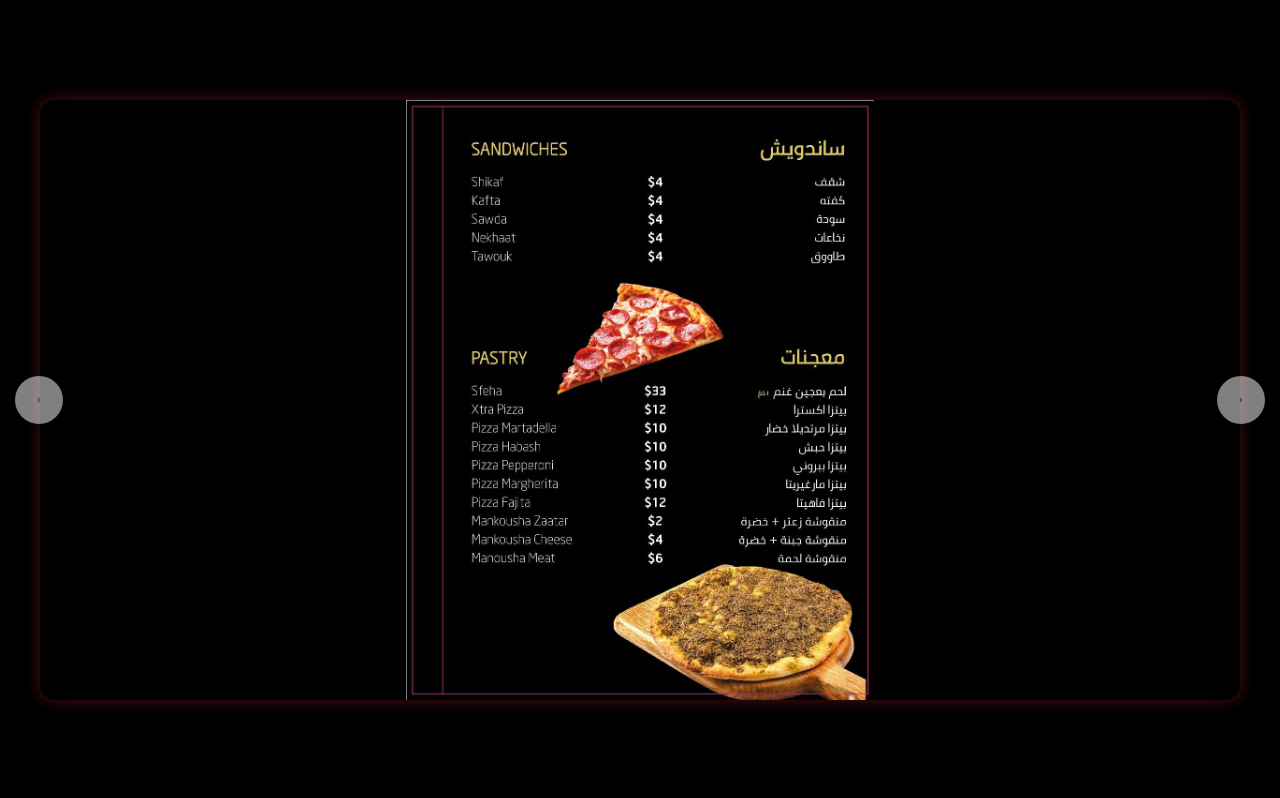
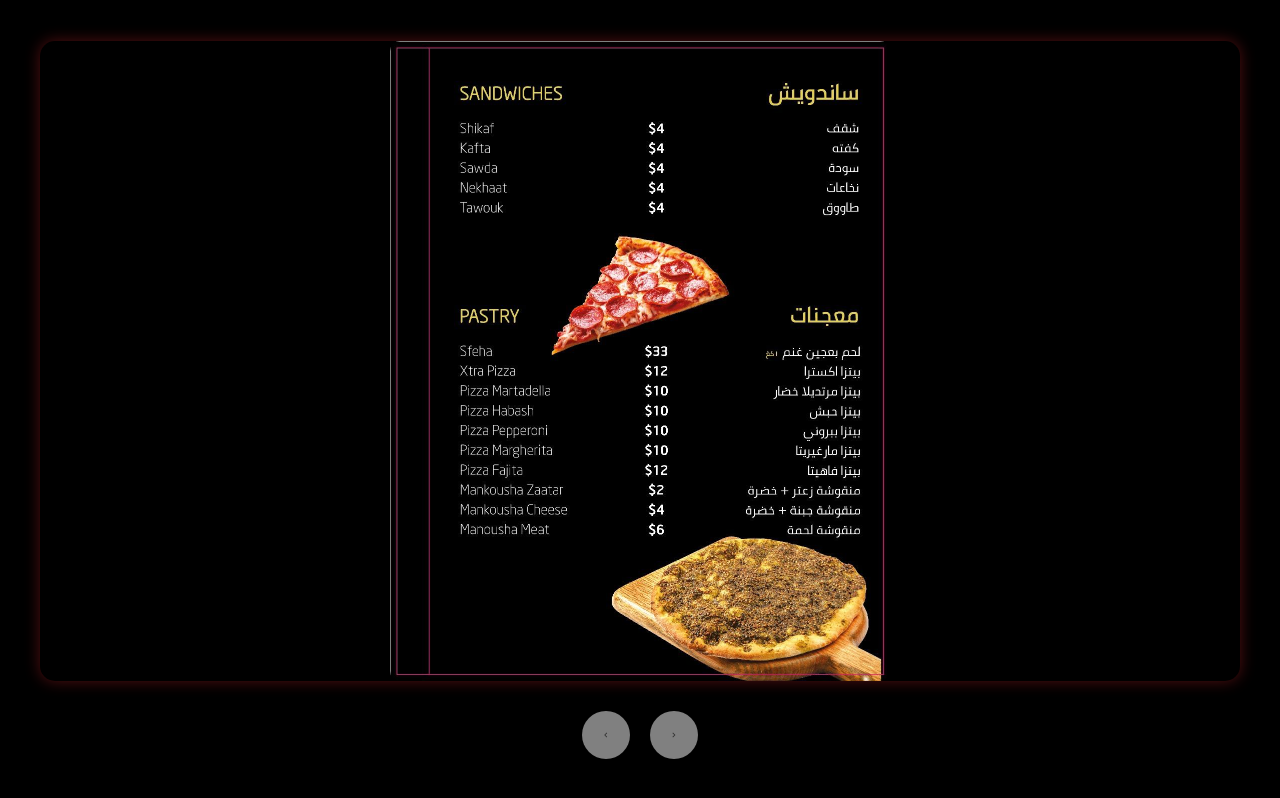
Before and after one commit to MarioGoDevLike/nabolsi-menu-app, a React (Vite) app: page / in a window 1280 px wide. Built offline with nearby package versions, Linux system fonts and the light colour scheme.

Commit message:
made few changes

```diff
--- a/src/App.css
+++ b/src/App.css
@@ -14,25 +14,27 @@ html, body, #root {
   overflow: hidden;
 }
 
+/* Container setup */
 .slider-container {
-  position: relative; /* Make this relative for absolute positioning inside */
   display: flex;
+  flex-direction: column;
   align-items: center;
   justify-content: center;
   height: 100vh;
   width: 100vw;
+  padding: 20px;
   gap: 20px;
-  padding: 20px;
   box-sizing: border-box;
-  max-width: 1400px;   /* max width container on big screens */
+  max-width: 1400px;
   margin: 0 auto;
+  overflow: auto;
 }
 
 /* Image wrapper */
 .image-wrapper {
-  flex-grow: 1;
-  max-width: 1200px;      /* Allow bigger image wrapper on big screens */
-  max-height: 90vh;
+  width: 100%;
+  max-width: 1200px;
+  max-height: 85vh;
   overflow: auto;
   display: flex;
   justify-content: center;
@@ -40,23 +42,30 @@ html, body, #root {
   background: #000;
   border-radius: 15px;
   box-shadow: 0 0 15px rgba(164, 30, 34, 0.5);
-  position: relative; /* Needed for absolute nav buttons inside */
 }
 
-/* Image itself */
+/* Image */
 .slide-image {
   max-width: 100%;
-  height: 600px;
+  max-height: 80vh;
+  height: auto;
   object-fit: contain;
   display: block;
   user-select: none;
+  border-radius: 10px;
 }
 
-/* Nav buttons */
+/* Button row (NEW) */
+.button-row {
+  display: flex;
+  gap: 20px;
+  justify-content: center;
+  align-items: center;
+  margin-top: 10px;
+}
+
+/* Navigation buttons */
 .nav-button {
-  position: absolute; /* overlay inside image-wrapper */
-  top: 50%;
-  transform: translateY(-50%);
   background-color: rgba(255, 255, 255, 0.5);
   border: none;
   border-radius: 50%;
@@ -68,9 +77,6 @@ html, body, #root {
   cursor: pointer;
   box-shadow: 0 2px 6px rgba(0,0,0,0.4);
   transition: background-color 0.3s ease;
-  user-select: none;
-  z-index: 10;
-  flex-shrink: 0;
 }
 
 .nav-button:hover {
@@ -83,16 +89,7 @@ html, body, #root {
   fill: #333;
 }
 
-/* Position left and right buttons */
-.nav-button.left {
-  left: 15px;
-}
-
-.nav-button.right {
-  right: 15px;
-}
-
-/* Responsive: smaller buttons on small screens */
+/* Responsive tweaks */
 @media (max-width: 900px) {
   .slider-container {
     gap: 15px;
@@ -102,6 +99,10 @@ html, body, #root {
 
   .image-wrapper {
     max-width: 90vw;
+  }
+
+  .slide-image {
+    max-height: 70vh;
   }
 }
 
--- a/src/App.jsx
+++ b/src/App.jsx
@@ -20,12 +20,6 @@ function App() {
 
   return (
     <div className="slider-container">
-      <button className="nav-button left" onClick={prevImage} aria-label="Previous Image">
-        <svg viewBox="0 0 24 24" aria-hidden="true" focusable="false">
-          <path d="M15.41 7.41L14 6l-6 6 6 6 1.41-1.41L10.83 12z" />
-        </svg>
-      </button>
-
       <div className="image-wrapper">
         <img
           src={images[currentIndex]}
@@ -34,11 +28,19 @@ function App() {
         />
       </div>
 
-      <button className="nav-button right" onClick={nextImage} aria-label="Next Image">
-        <svg viewBox="0 0 24 24" aria-hidden="true" focusable="false">
-          <path d="M8.59 16.59L13.17 12 8.59 7.41 10 6l6 6-6 6z" />
-        </svg>
-      </button>
+      <div className="button-row">
+        <button className="nav-button" onClick={prevImage} aria-label="Previous Image">
+          <svg viewBox="0 0 24 24" aria-hidden="true" focusable="false">
+            <path d="M15.41 7.41L14 6l-6 6 6 6 1.41-1.41L10.83 12z" />
+          </svg>
+        </button>
+
+        <button className="nav-button" onClick={nextImage} aria-label="Next Image">
+          <svg viewBox="0 0 24 24" aria-hidden="true" focusable="false">
+            <path d="M8.59 16.59L13.17 12 8.59 7.41 10 6l6 6-6 6z" />
+          </svg>
+        </button>
+      </div>
     </div>
   )
 }
```
